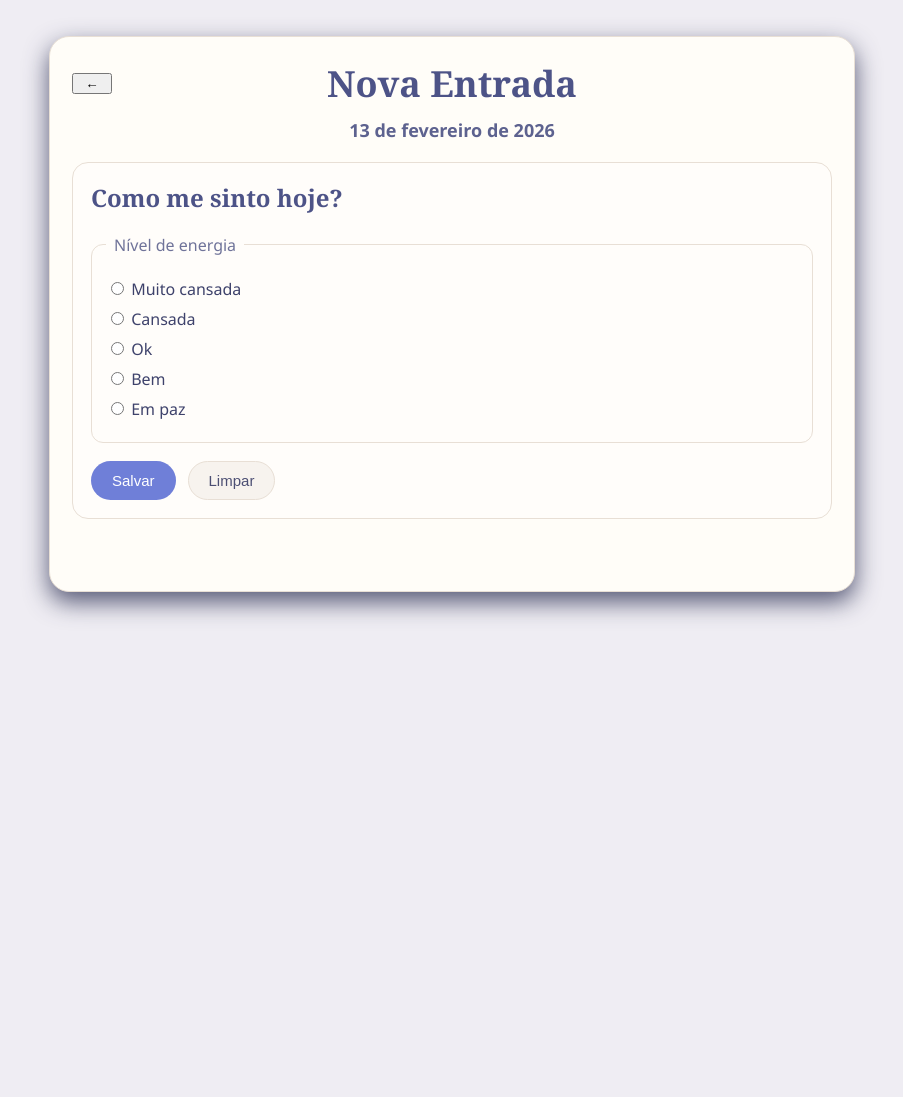
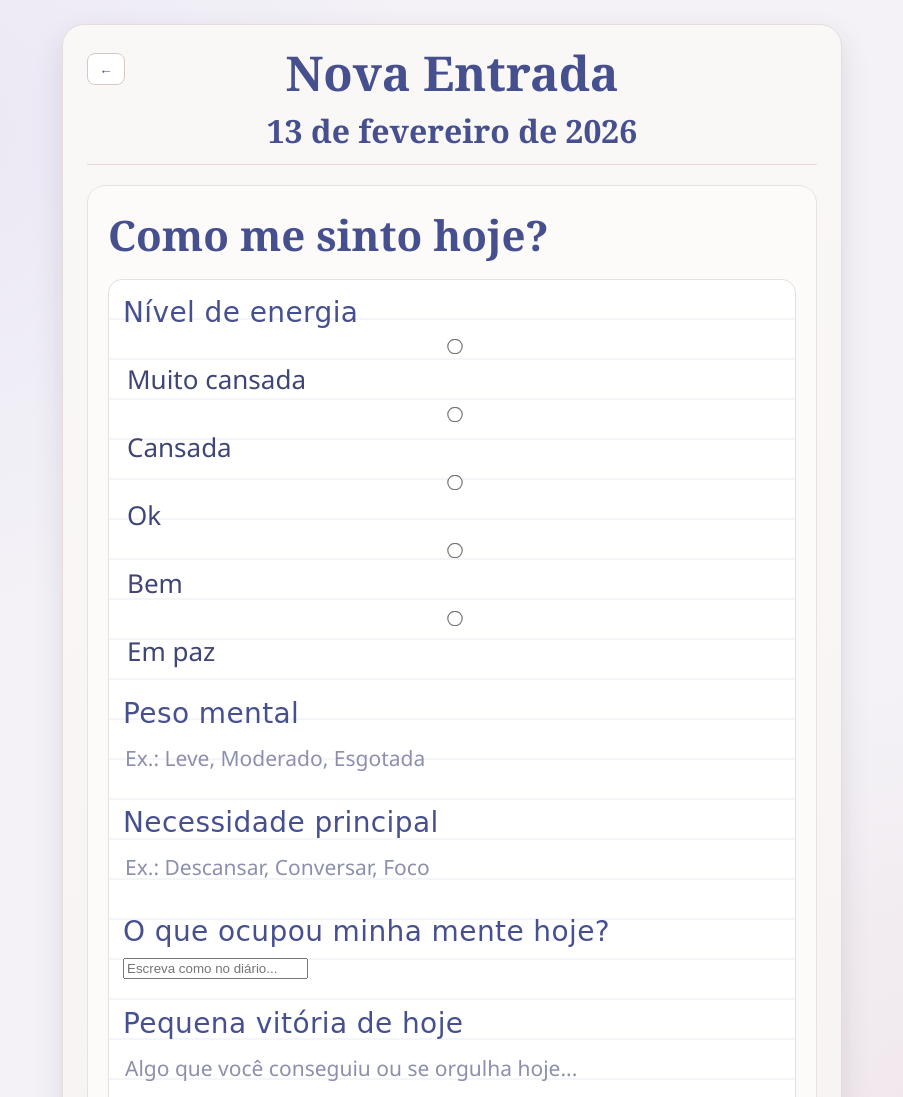
Before and after one commit to vmuratake/planner_emocional, a plain HTML site: page frontend/index.html in a window 1280 px wide. Shown: the top 1097 px of the page, without its empty margins (188-1091 px from the left). Before the commit the page ends 800 px from the top, so only its background shows below. Drawn offline with Linux system fonts and the light colour scheme.

Commit message:
Feature(frontend): tentando evoluir a tela, precisa de melhorias

```diff
--- a/frontend/css/style.css
+++ b/frontend/css/style.css
@@ -1,113 +1,185 @@
 :root {
-    --bg: #efedf3;
-    --paper: #fffdfa;
-    --ink: #2f3356;
-    --muted: #6f7399;
-    --line: #e8dfd5;
-    --primary: #6f7fd8;
-    --primary-dark: #5a69c4;
-    --light-btn: #f7f3ee;
+    --bg-lilac: #f4f2f7;
+    --card: #f8f5f4;
+    --paper: #fcfbfa;
+    --ink: #47508f;
+    --ink-soft: #7b80a6;
+    --line: #e8e2df;
+    --accent: #6b7ed6;
+    --border: #e6ddda;
 
+}
+
+* {
+    box-sizing: border-box;
 }
 
 body {
     margin: 0;
-    font-family: "Segoe UI", Arial, Helvetica, sans-serif;
-    background: var(--bg);
+    min-height: 100vh;
+    font-family: Georgia, 'Times New Roman', serif;
+    background:
+        radial-gradient(circle at 10% 10%, #ebe8f5 0%, transparent 30%),
+        radial-gradient(circle at 90% 90%, #f0e6ea 0%, transparent 30%),
+        var(--bg-lilac);
     color: var(--ink);
+    padding: 24px;
 
 }
 
-.page.diary-page {
-    max-width: 760px;
-    margin: 36px auto;
-    background: #fffdf8;
-    border: 1px solid var(--line);
-    border-radius: 20px;
-    box-shadow: 0 10px 25px rgba(47,51,86,0.8);
-    padding: 22px;
+.journal-page {
+    max-width: 780px;
+    margin: 0 auto;
+    background: linear-gradient(180deg, #faf8f7 0%, #f7f3f2 100%);
+    border: 1px solid var(--border);
+    border-radius: 22px;
+    box-shadow: 0 12px 30px rgba(52,45,66,0.12);
+    padding: 24px;
 
 }
 
-.diary-header {
-    display: grid;
-    grid-template-columns: 40px 1fr 40px;
-    align-items: center;
-    margin-bottom: 8px;
+.journal-header {
+    text-align: center;
+    position: relative;
+    margin-bottom: 20px;
+    border-bottom: 1px solid #e8d8d8;
+    padding-bottom: 12px;
+}
+
+
+.back-btn {
+    position: absolute;
+    left: 0;
+    top: 4px;
+    border: 1px solid #d6c9c5;
+    background: #fff;
+    border-radius: 8px;
+    width: 38px;
+    height: 32px;
+    cursor: pointer;
+    color: var(--ink);
+}
+
+.journal-header h1 {
+    margin: 0;
+    font-size: 48px;
+    line-height: 1;
+    color: var(--ink);
+    font-weight: 700;
 
 }
 
 
-.diary-header h1 {
-    margin: 0;
-    text-align: center;
-    font-size: 36px;
-    font-family: Georgia, 'Times New Roman', serif;
-    color: #4d5387;
-
-
+.date-text {
+    margin: 12px 0 0;
+    font-size: 32px;
+    color: var(--ink);
+    font-weight: 600;
 }
 
 
-.back-btn {
-    background: transparent;
-    border: none;
-    cursor: pointer;
-    font-size: 24px;
-    color: #9f8f87;
-
-
-}
-
-.entry-date {
-    text-align: center;
-    font-size: 18px;
-    color: #5d628f;
-    margin: 10px 0 20px;
-
-}
-
-.paper-card {
+.paper {
     background: var(--paper);
     border: 1px solid var(--line);
-    border-radius: 16px;
-    padding: 18px;
-
-}
-
-.paper-card h2 {
-    margin-top: 0;
-    font-size: 24px;
-    font-family: Georgia, 'Times New Roman', serif;
-    color: #4d5387;
-
+    border-radius: 18px;
+    padding: 20px;
 }
 
 
-.energy-group {
-    border: 1px solid var(--line);
-    border-radius: 12px;
-    padding: 14px;
-    margin: 14px 0 18px;
+.paper-title {
+    margin: 0 0 16px;
+    font-size: 42px;
+    color: var(--ink);
+    font-weight: 700;
+}
 
+/* Simula folhas pautadas */
+.notebook-form {
+    padding: 10px 14px 16px;
+    border: 1px solid #e8e0dd;
+    border-radius: 14px;
+    background:
+    repeating-linear-gradient(
+        to bottom,
+        transparent 0,
+        transparent 38px,
+        rgba(122, 133, 179, 0.16) 39px,
+        transparent 40px
+
+    ),
+    #fff;
 }
 
 
-.energy-group legend {
-    padding: 0 8px;
-    color: var(--muted);
-
+.line-field {
+    margin-bottom: 16px;
+    padding: 6px 0;
 }
 
 
-.energy-group label {
+.field-label {
     display: block;
-    margin: 8px 0;
-    color: #3e426b;
-
+    margin-bottom: 8px;
+    font-size: 28px;
+    color: var(--ink);
+    font-family: "Brush Script MT", "Segoe Script", cursive;
+    letter-spacing: 0.4px;
 }
 
 
+.line-field input[type="text"],
+.line-field textarea {
+    width: 100%;
+    border: none;
+    background: transparent;
+    font-size: 21px;
+    color: #3f4675;
+    font-family: "Segoe UI", system-ui, sans-serif;
+    padding: 6px 2px;
+    outline: none;
+}
+
+
+.line-field input[type="text"]::placeholder,
+.line-field textarea::placeholder {
+    color: #8c90ad;
+}
+
+
+.line-field textarea {
+    resize: vertical;
+    min-height: 110px;
+    line-height: 1.8;
+}
+
+
+/* radios */
+.radio-list {
+    display: grid;
+    gap: 8px;
+    padding-left: 2px;
+    font-size: 26px;
+    color: #3f4675;
+    font-family: "Segoe UI", sans-serif;
+}
+
+
+.radio-list label {
+    display: grid;
+    gap: 8px;
+    padding-left: 2px;
+    font-size: 26px;
+    color: #3f4675;
+    font-family: "Segoe UI", sans-serif;
+}
+
+
+.radio-list input[type="radio"] {
+    transform: scale(1.2);
+    accent-color: #7e88ca;
+}
+
+/* botões estilo suave */
 .actions {
     display: flex;
     gap: 12px;
@@ -116,34 +188,31 @@ body {
 }
 
 
-.btn {
+.btn-primary, .btn-secondary {
+    min-width: 150px;
     border-radius: 999px;
-    border: 1px solid var(--line);
-    padding: 10px 20px;
+    padding: 10px 18px;
+    font-size: 22px;
     cursor: pointer;
-    font-size: 15px;
-}
-
-
-.btn-primary {
-    background: var(--primary);
-    color: #fff;;
-    border-color: transparent;
+    border: 1px solid #d7cfd0;
 
 }
 
-.btn-primary:hover {
-    background: var(--primary-dark);
+.btn-primary {
+    background: linear-gradient(180deg, #7284d9 0%, #6073cb 100%);
+    color: #fff;
+    border: none;
+    box-shadow: 0 4px 10px rgba(76, 91, 173, 0.35);
 }
 
-.btn-light {
-    background: var(--light-btn);
-    color: #4c4f73;
+.btn-secondary {
+    background: #f8f6f6;
+    color: #585f87;
 
 }
 
-.status {
-    margin-top: 14px;
-    color: #6a4f4f;
-    min-height: 20px;
+.status-msg {
+    margin-top: 12px;
+    color: #6e7399;
+    min-height: 18px;
 }
--- a/frontend/index.html
+++ b/frontend/index.html
@@ -7,38 +7,62 @@
     <link rel="stylesheet" href="./css/style.css" />
 </head>
 <body>
-<main class="page diary-page">
-    <header class="diary-header">
-        <button type="button" class="btn-back" aria-label="Voltar">←</button>
-        <h1>Nova Entrada</h1>
-    </header>
+<main class="journal-page">
+	  <header class="journal-header">
+    <button class="back-btn" type="button" aria-label="Voltar">←</button>
+    <h1>Nova Entrada</h1>
+    <p id="dataTopo" class="date-text"></p>
+  </header>
 
-    <p class="entry-date">
-        <strong id="dataAtual">-- de ----, ----</strong>
-    </p>
 
-    <section class="paper-card">
-        <h2>Como me sinto hoje?</h2>
 
-        <form id="checkinForm">
-            <fieldset class="energy-group">
-                <legend>Nível de energia</legend>
+    <section class="paper">
+        <h2 class="paper-title">Como me sinto hoje?</h2>
 
+        <form id="checkinForm" class="notebook-form">
+            <div class="line-field">
+                <label for="nivel_energia" class="field-label">Nível de energia</label>
+                <div class="radio-list">
                 <label><input type="radio" name="nivel_energia" value="MUITO_CANSADA"/> Muito cansada</label>
                 <label><input type="radio" name="nivel_energia" value="CANSADA"/> Cansada</label>
                 <label><input type="radio" name="nivel_energia" value=" OK"/> Ok</label>
                 <label><input type="radio" name="nivel_energia" value="BEM"/> Bem</label>
                 <label><input type="radio" name="nivel_energia" value="EM_PAZ"/> Em paz</label>
-            </fieldset>
+                </div>
+            </div>
+
+            <div class="line-field">
+                <label for="peso_mental" class="field-label">Peso mental</label>
+                <input id="peso_mental" name="peso_mental" type="text" placeholder="Ex.: Leve, Moderado, Esgotada">
+            </div>
+
+             <div class="line-field">
+                <label for="necessidade" class="field-label">Necessidade principal</label>
+                <input id="necessidade" name="necessidade" type="text" placeholder="Ex.: Descansar, Conversar, Foco">
+            </div>
+
+            <div class="line-field">
+                <label for="mente_texto" class="field-label">O que ocupou minha mente hoje?</label>
+                <input id="mente_texto" name="mente_texto" rows="4" placeholder="Escreva como no diário...">
+            </div>
+
+
+             <div class="line-field">
+                <label for="pequena_vitoria" class="field-label">Pequena vitória de hoje</label>
+                <input id="pequena_vitoria" name="pequena_vitoria" type="text" placeholder="Algo que você conseguiu ou se orgulha hoje...">
+            </div>
+
 
             <div class="actions">
                 <button type="submit" id="btnSalvar" class="btn btn-primary">Salvar</button>
-                <button type="button" id="btnLimpar" class="btn btn-light">Limpar</button>
+                <button type="button" id="btnLimpar" class="btn btn-secondary">Limpar</button>
             </div>
+
+                <p id="status" class="status-msg">Preencha e salve seu check-in.</p>
         </form>
     </section>
 
-    <p id="status" class="status"></p>
+
 </main>
     <script src="./js/app.js"></script>
 </body>
--- a/frontend/js/app.js
+++ b/frontend/js/app.js
@@ -1,49 +1,48 @@
-function formatarDataExtensaPTBR(data = new Date()) {
-    return new Intl.DateTimeFormat("pt-BR", {
+const dataTopo = document.getElementById("dataTopo");
+const form = document.getElementById("checkinForm");
+const statusMsg = document.getElementById("status");
+const btnLimpar = document.getElementById("btnLimpar");
+
+
+function formatarDataHojePTBR() {
+    const hoje = new Date();
+    return hoje.toLocaleDateString("pt-BR", {
         day: "numeric",
         month: "long",
         year: "numeric"
-    }).format(data)
+    });
 }
 
-function renderizarDataTopo() {
-    const el = document.getElementById("dataAtual");
-    el.textContent = formatarDataExtensaPTBR(new Date());
-}
-
-
-function prepararFormularioMock() {
-    const form = document.getElementById("checkinForm");
-    const status = document.getElementById("status");
+dataTopo.textContent = formatarDataHojePTBR();
 
 form.addEventListener("submit", (event) => {
     event.preventDefault();
 
     const selecionado = document.querySelector('input[name="nivel_energia"]:checked');
     if (!selecionado) {
-            status.textContent = "Selecione um nível de energia para continuar.";
+        statusMsg.textContent = "Selecione um nível de energia para continuar.";
         return
     }
 
-        status.textContent = "Layout OK - Formulário pronto para integração futura.";
-        console.log("Nível de energia selecionado:", selecionado.value);
+    statusMsg.textContent = "Layout OK - Formulário pronto para integração futura.";
 });
 
 
-        const btnLimpar = document.getElementById("btnLimpar");
 
     btnLimpar.addEventListener("click", () => {
+        form.reset();
+        statusMsg.textContent = "Formulário limpo. Selecione um nível de energia para continuar.";
+
+
         //desmarca a opção nivel de energia selecionada
         const selecionado = document.querySelector('input[name="nivel_energia"]:checked');
         if (selecionado) {
             selecionado.checked = false;
         }
 
-        //limpa o status e retorna a mensagem
-        status.textContent = "Formulário limpo. Selecione um nível de energia para continuar.";
 
 });
-}
+
 
 
 
```
Lines whose indentation alone changed are shown as unchanged.
